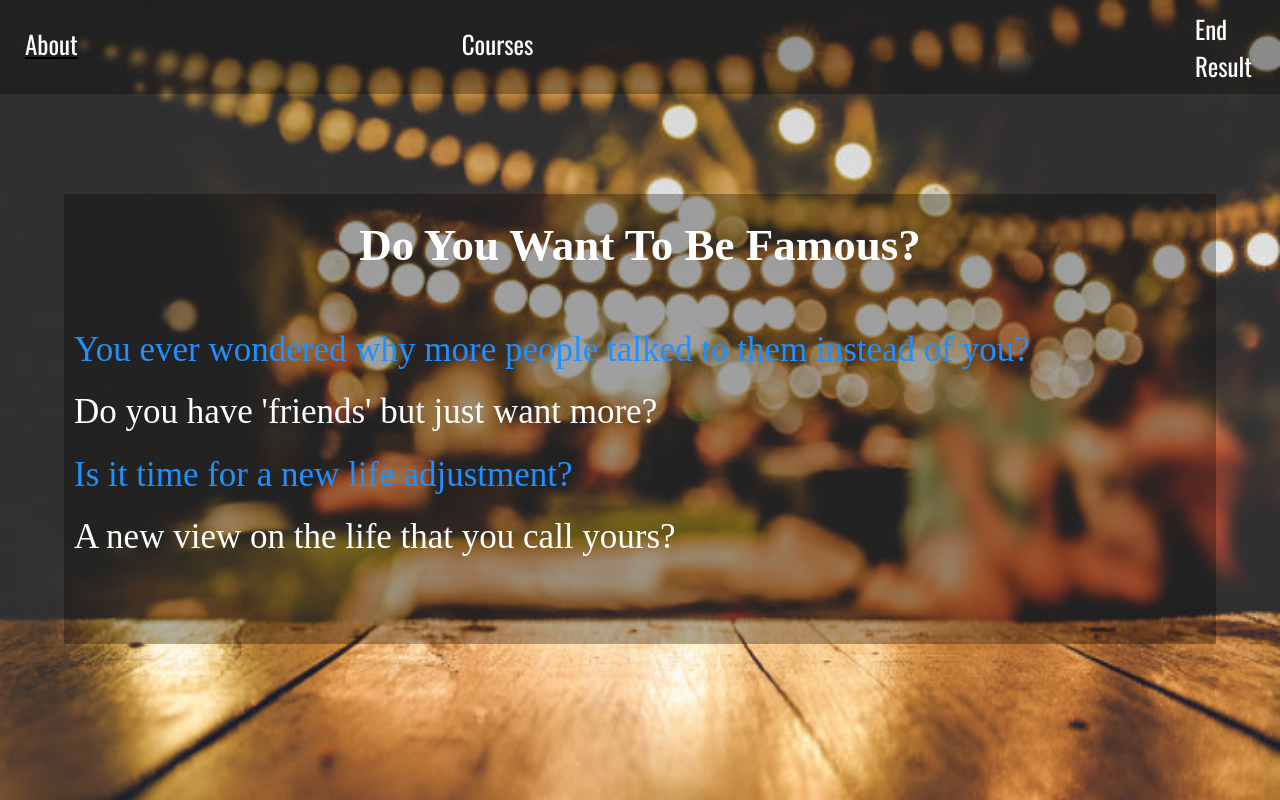
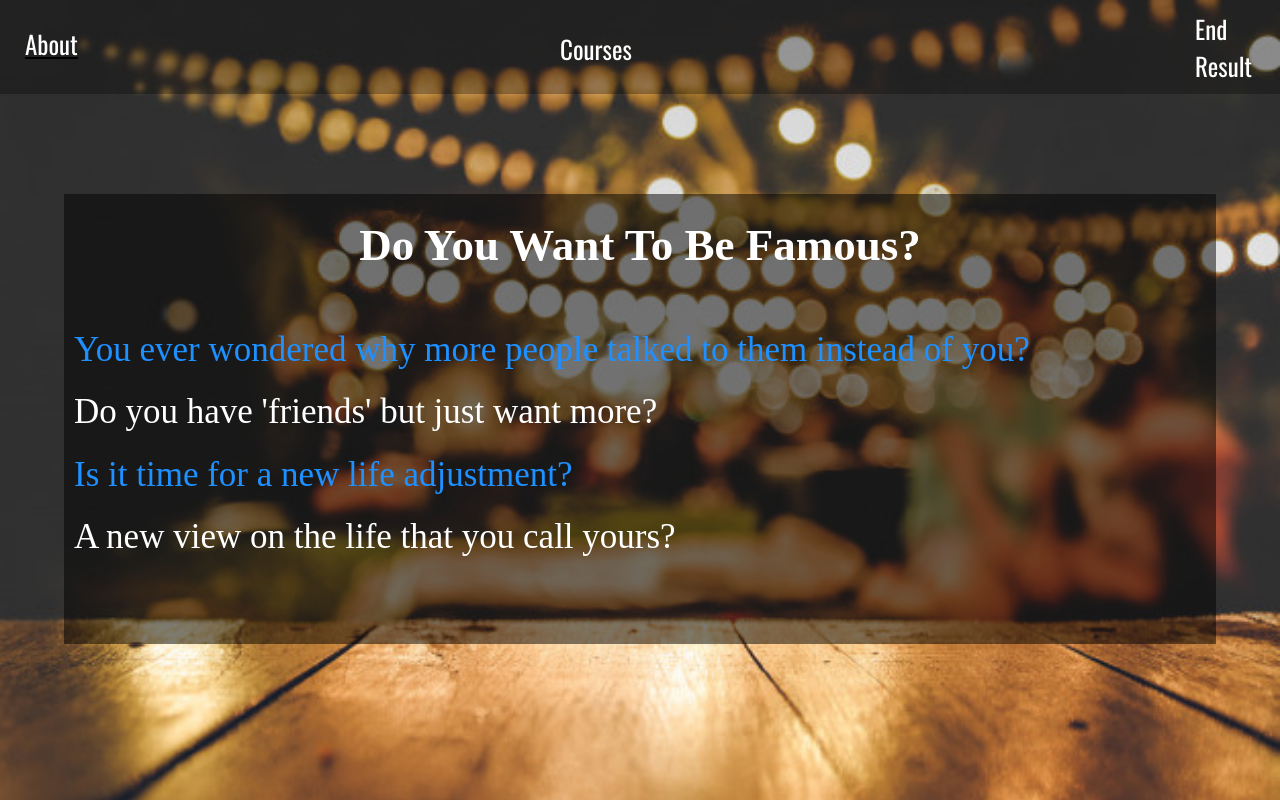
Before and after one commit to DerekStegall/benchmark, a plain HTML site: page index.html in a window 1280 px wide. Drawn offline with nearby package versions, Linux system fonts and the light colour scheme.

Commit message:
home page word touch ups

```diff
--- a/style.css
+++ b/style.css
@@ -7,7 +7,7 @@
     justify-content: space-between;
 }
 #hook {
-    background-color: rgba(0,0,0, .3);
+    background-color: rgba(0,0,0, .5);
     min-height: 450px;
     width: 90%;
     margin: 100px auto;
@@ -34,7 +34,8 @@ body {
 }
 .nav_box2 {
      width: 3em;
-     margin: 25px;
+     margin-top: 30px;
+     margin-left: 160px;
      font-size: 25px;
      font-family: Oswald;
      color: white;
```
